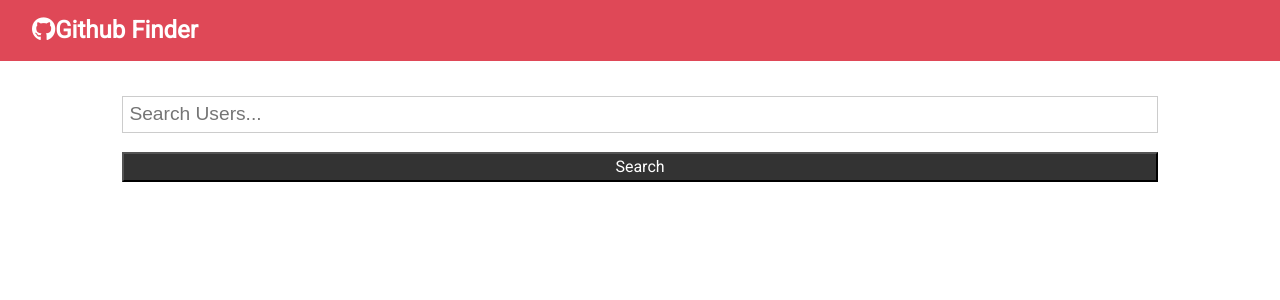
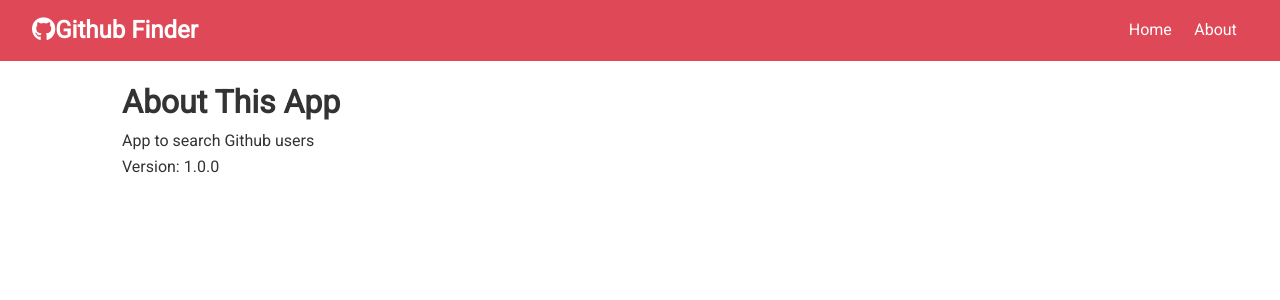
Before and after one commit to robgmerrill/github-finder-react, a React (Create React App) app: page /about in a window 1280 px wide. Shown: the top 300 px of the page. Built offline with nearby package versions, Linux system fonts and the light colour scheme.

Commit message:
Add react router

```diff
--- a/package.json
+++ b/package.json
@@ -6,6 +6,7 @@
     "axios": "^0.19.0",
     "react": "^16.11.0",
     "react-dom": "^16.11.0",
+    "react-router-dom": "^5.1.2",
     "react-scripts": "3.2.0"
   },
   "scripts": {
--- a/src/App.js
+++ b/src/App.js
@@ -1,8 +1,10 @@
-import React, { Component } from 'react';
+import React, { Component, Fragment } from 'react';
+import { BrowserRouter as Router, Switch, Route } from 'react-router-dom';
 import Navbar from './components/layout/Navbar';
 import Users from './components/users/Users';
 import Search from './components/users/Search';
 import Alert from './components/layout/Alert';
+import About from './components/pages/About';
 import axios from 'axios';
 import './App.css';
 
@@ -52,10 +54,17 @@
     const { users, loading } = this.state;
 
     return (
+      <Router>
         <div className='App'>
           <Navbar />
           <div className='container'>
             <Alert alert={this.state.alert} />
+            <Switch>
+              <Route
+                exact
+                path='/'
+                render={props => (
+                  <Fragment>
                     <Search
                       searchUsers={this.searchUsers}
                       clearUsers={this.clearUsers}
@@ -63,8 +72,14 @@
                       setAlert={this.setAlert}
                     />
                     <Users loading={loading} users={users} />
+                  </Fragment>
+                )}
+              />
+              <Route exact path='/about' component={About} />
+            </Switch>
           </div>
         </div>
+      </Router>
     );
   }
 }
--- a/src/components/layout/Navbar.js
+++ b/src/components/layout/Navbar.js
@@ -1,13 +1,22 @@
 import React from 'react';
 import PropTypes from 'prop-types';
+import { Link } from 'react-router-dom';
 
-const Navbar = ({icon, title}) => {
+const Navbar = ({ icon, title }) => {
   return (
-    <nav className="navbar bg-primary">
+    <nav className='navbar bg-primary'>
       <h1>
         <i className={icon} />
         {title}
       </h1>
+      <ul>
+        <li>
+          <Link to='/'>Home</Link>
+        </li>
+        <li>
+          <Link to='/about'>About</Link>
+        </li>
+      </ul>
     </nav>
   );
 };
--- /dev/null
+++ b/src/components/pages/About.js
@@ -0,0 +1,13 @@
+import React, { Fragment } from 'react';
+
+const About = () => {
+  return (
+    <Fragment>
+      <h1>About This App</h1>
+      <p>App to search Github users</p>
+      <p>Version: 1.0.0</p>
+    </Fragment>
+  );
+};
+
+export default About;
```
Also changed, not shown: 1 other file (tests, documents, lock files or other folders). Lines whose indentation alone changed are shown as unchanged.
